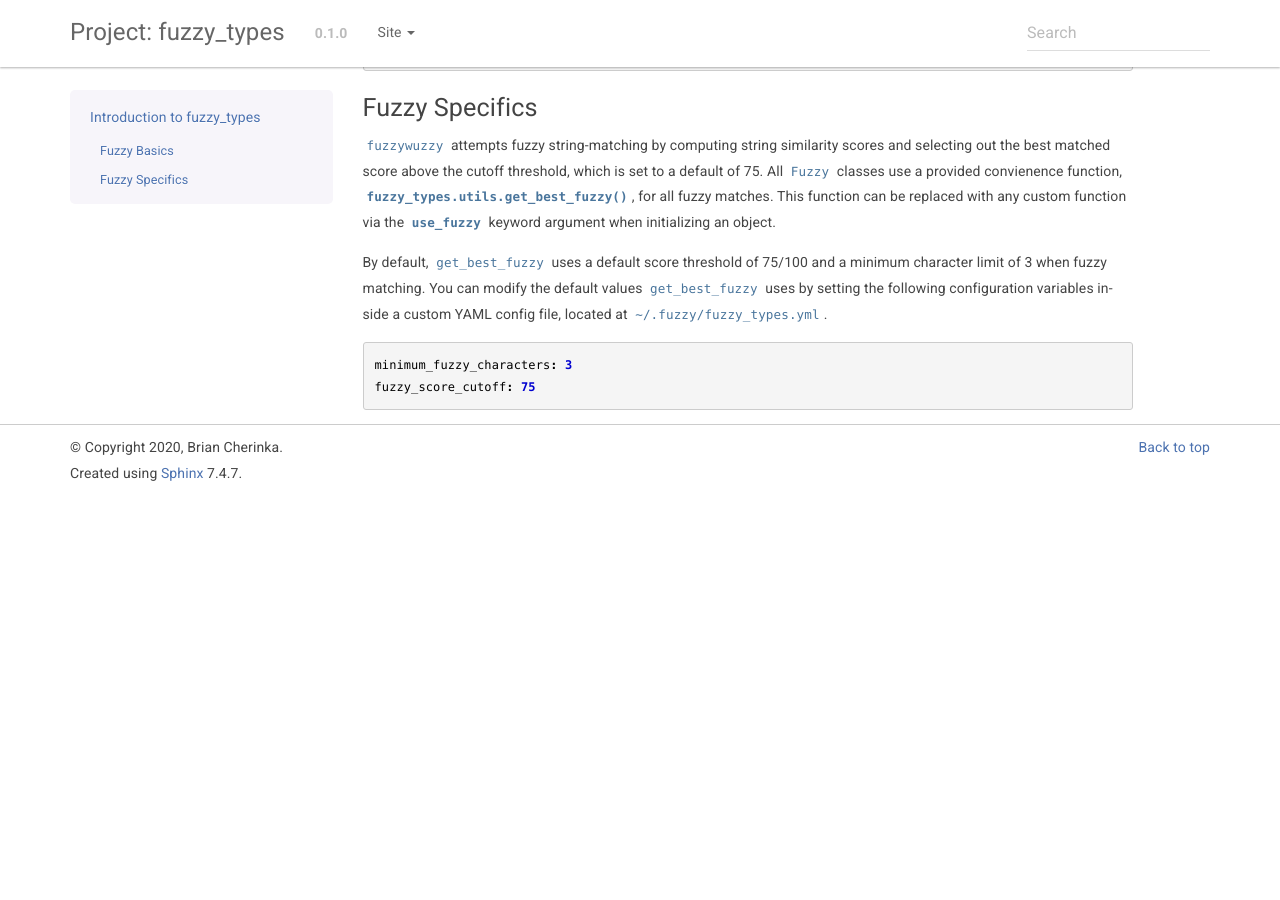
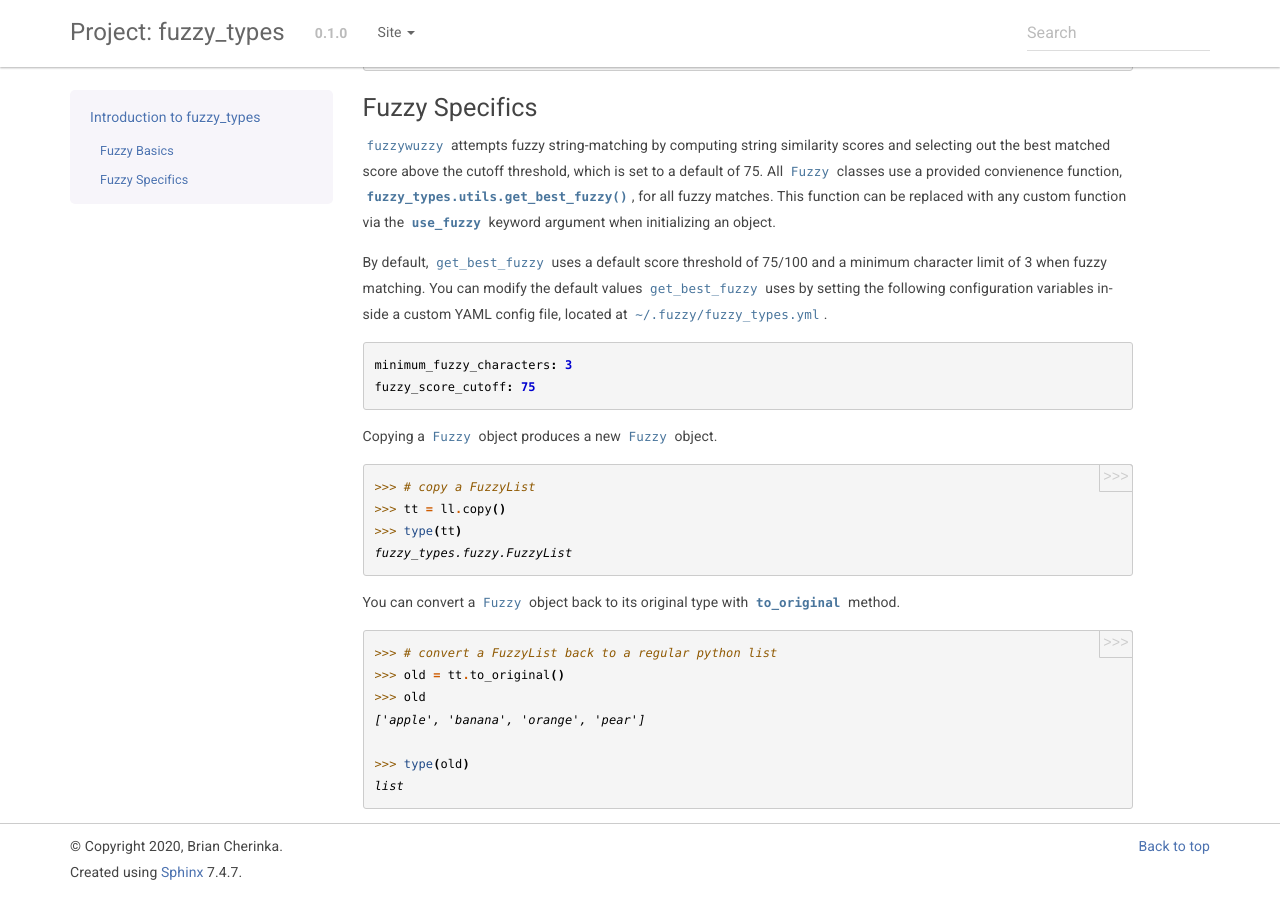
Before and after one commit to havok2063/fuzzy_types, a Sphinx documentation site: the page built from docs/sphinx/intro.rst, in a window 1280 px wide and 900 px high, scrolled down 1535 px. Built offline with Sphinx 7.4.7, drawn with Linux system fonts in a browser that asks for light colours; before the commit the page ends 2036 px from its top, so only the background shows below that.

Commit message:
updating documentation

```diff
--- a/CHANGELOG.rst
+++ b/CHANGELOG.rst
@@ -6,4 +6,5 @@ Change Log
 
 * :release:`0.1.0 <2020-04-08>`
 * :feature:`-` Initial release of `fuzzy_types`
-* :feature:`-` New classes `FuzzyList` and `FuzzyDict`
+* :feature:`-` new classes `FuzzyList`, `FuzzyDict`, `FuzzyOrderedDict`
+* :feature:`-` new helper function `get_best_fuzzy`
--- a/docs/sphinx/intro.rst
+++ b/docs/sphinx/intro.rst
@@ -90,3 +90,22 @@ YAML config file, located at ``~/.fuzzy/fuzzy_types.yml``.
 
     minimum_fuzzy_characters: 3
     fuzzy_score_cutoff: 75
+
+Copying a ``Fuzzy`` object produces a new ``Fuzzy`` object.
+::
+
+    >>> # copy a FuzzyList
+    >>> tt = ll.copy()
+    >>> type(tt)
+    fuzzy_types.fuzzy.FuzzyList
+
+You can convert a ``Fuzzy`` object back to its original type with `to_original` method.
+::
+
+    >>> # convert a FuzzyList back to a regular python list
+    >>> old = tt.to_original()
+    >>> old
+    ['apple', 'banana', 'orange', 'pear']
+
+    >>> type(old)
+    list
```
